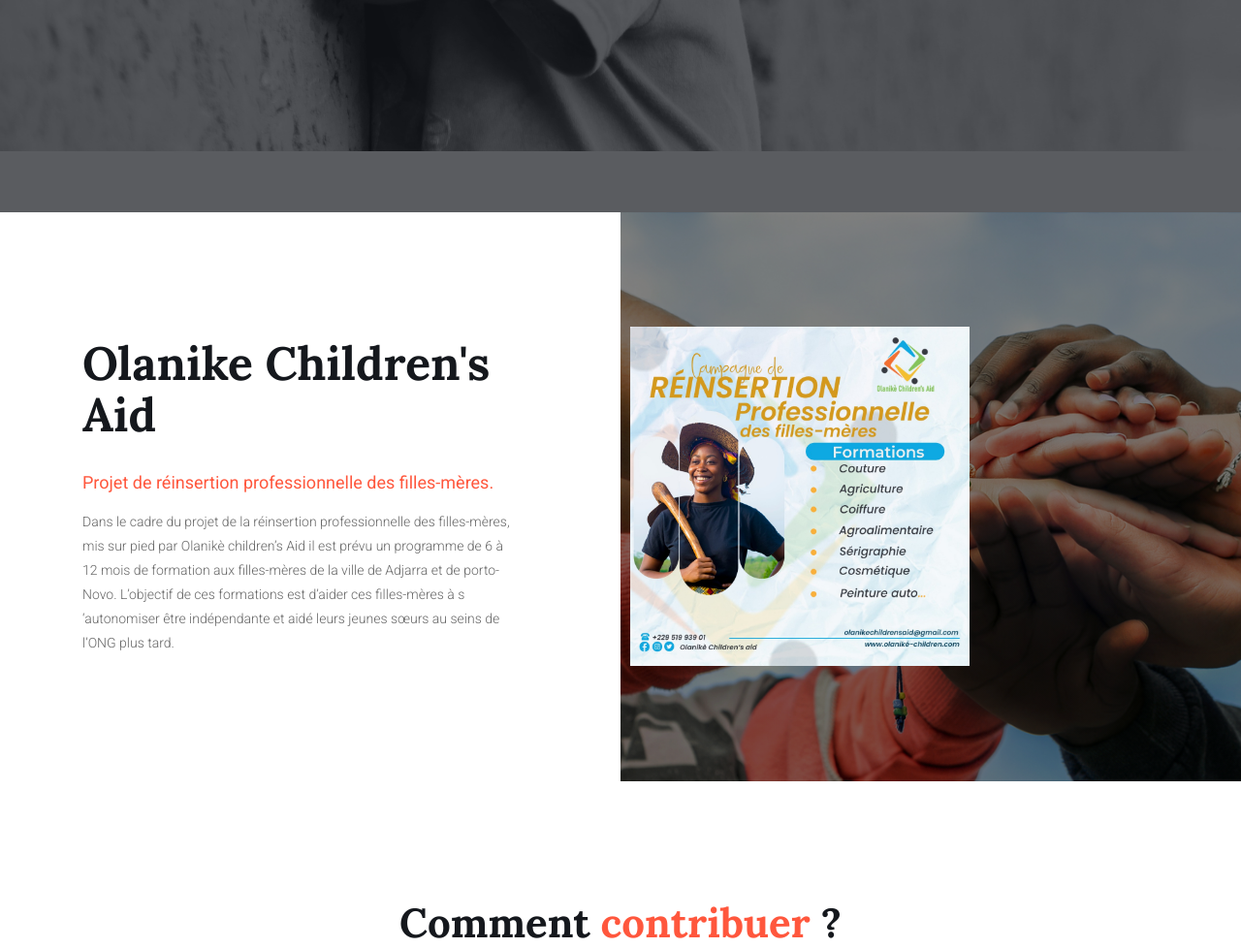
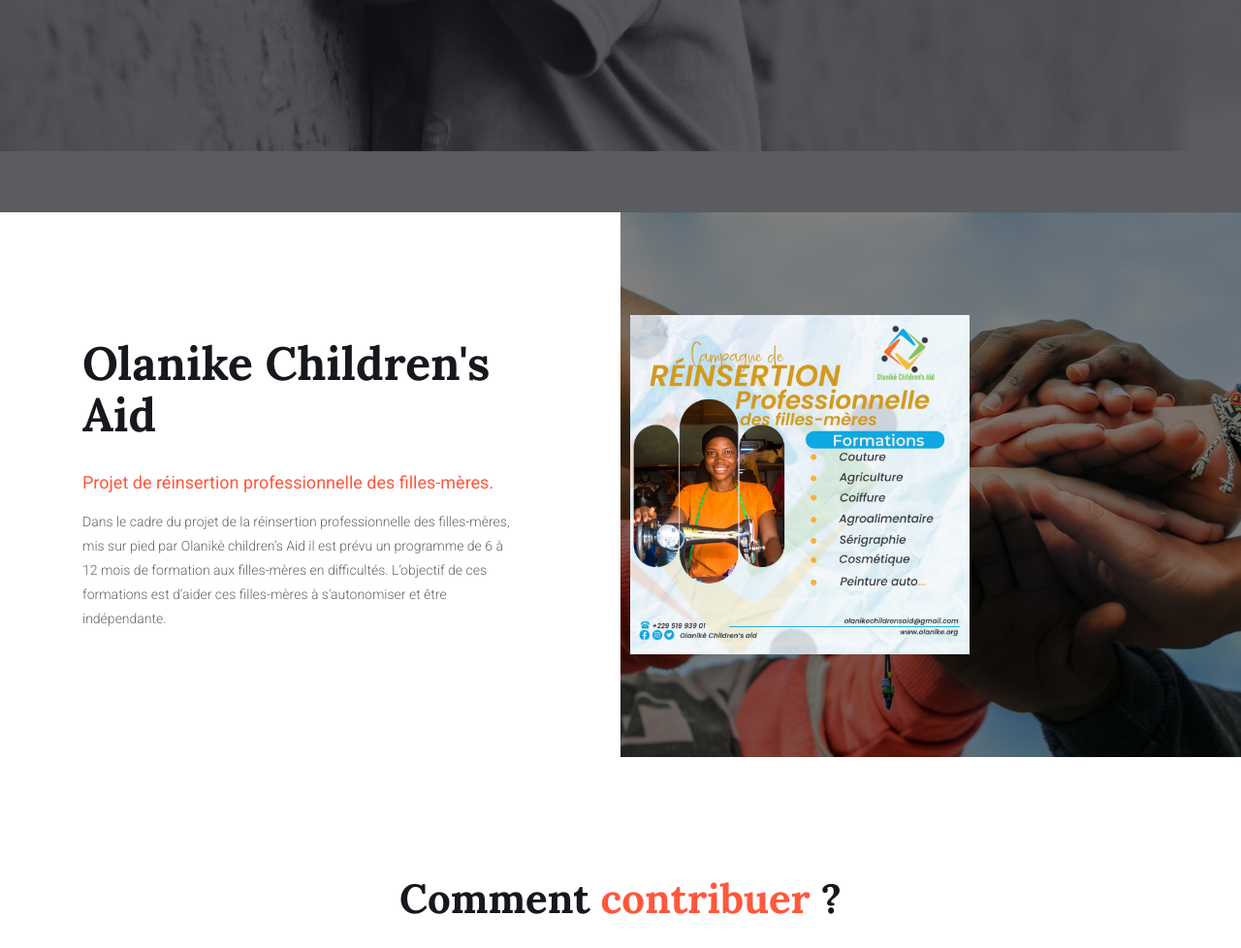
Before and after one commit to baba-mandef/olanike, a Django app: template ola/home/templates/home.html in a window 1280 px wide. Shown: the part 681-1659 px from the top of the page at 97% size. Run offline with Django 3.2, Linux system fonts and the light colour scheme; the template is opened without the code that fills it, so the values that code supplies are empty; parts of the project's set-up code (start-up, migrations or seed data) failed here and were passed over; some libraries are stand-ins or nearby versions; some web fonts are replaced.

Commit message:
- update

```diff
--- a/ola/home/templates/home.html
+++ b/ola/home/templates/home.html
@@ -17,9 +17,9 @@
 						<p class="mb-0">
 							Dans le cadre du projet de la réinsertion professionnelle des filles-mères,
 							 mis sur pied par Olanikè children’s Aid il est prévu un programme de 6 à 12 mois
-							  de formation aux filles-mères de la ville de Adjarra et de porto-Novo.
-							L’objectif de ces formations est d’aider ces filles-mères à s ‘autonomiser
-							être indépendante et aidé leurs jeunes sœurs au seins de l’ONG plus tard.
+							  de formation aux filles-mères en difficultés.
+							L’objectif de ces formations est d’aider ces filles-mères à s'autonomiser et
+							être indépendante.
 						</p>
 						<!-- <a href="#" class="primary-btn mt-5">
 							Lire plus
@@ -30,14 +30,14 @@
 					</div>
 				</div>
 				<div class="col-lg-5 col-md-6 col-sm-6 " style="margin:auto; padding:10px">
-					<img src="{%static "img/fm.jpg"%}" width="350" height="350">
+					<img src="{%static "img/fm.jpeg"%}" width="350" height="350">
 				</div>
 
 				{% comment %} <div class="col-lg-4 offset-lg-3 col-md-6 offset-md-1 d-lg-block d-none">
 						 <div class="about_right">
 						<div class="video-inner justify-content-center align-items-center d-flex">
 							<a id="play-home-video" class="video-play-button"
-							href="https://www.youtube.com/watch?v=JH9FHLMWiGc">
+							href="">
 								<span></span>
 							</a>
 						</div>
```
Also changed, not shown: static/img/fm.jpeg (added).
